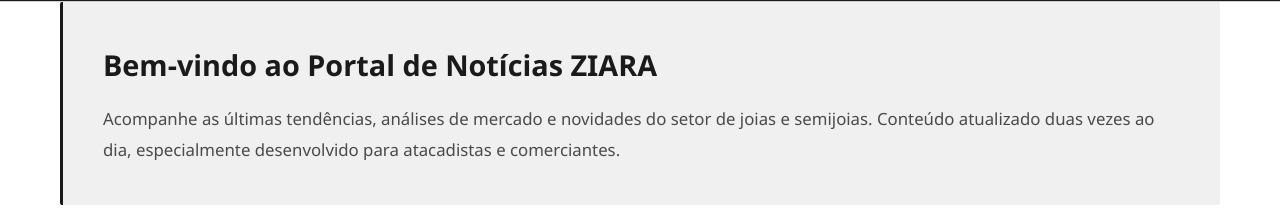
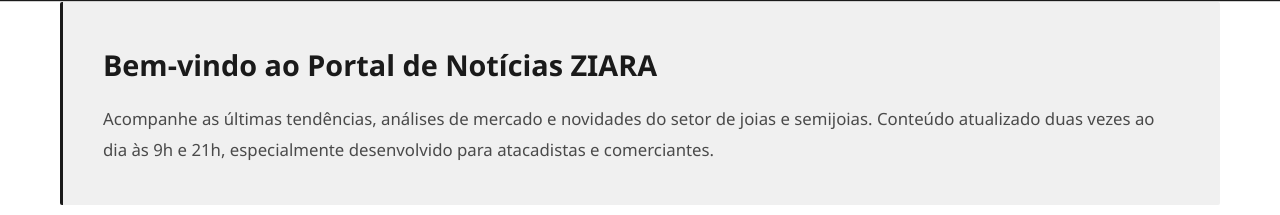
Before and after one commit to ziarasite/ziara-blog-final, a plain HTML site: page index.html in a window 1280 px wide. Shown: the part 254-469 px from the top of the page. Drawn offline with Linux system fonts and the light colour scheme.

Commit message:
Update index.html

```diff
--- a/index.html
+++ b/index.html
@@ -21,7 +21,7 @@
     <main class="container">
         <section class="intro">
             <h2>Bem-vindo ao Portal de Notícias ZIARA</h2>
-            <p>Acompanhe as últimas tendências, análises de mercado e novidades do setor de joias e semijoias. Conteúdo atualizado duas vezes ao dia, especialmente desenvolvido para atacadistas e comerciantes.</p>
+            <p>Acompanhe as últimas tendências, análises de mercado e novidades do setor de joias e semijoias. Conteúdo atualizado duas vezes ao dia às 9h e 21h, especialmente desenvolvido para atacadistas e comerciantes.</p>
         </section>
 
         <section class="posts-section">
```
